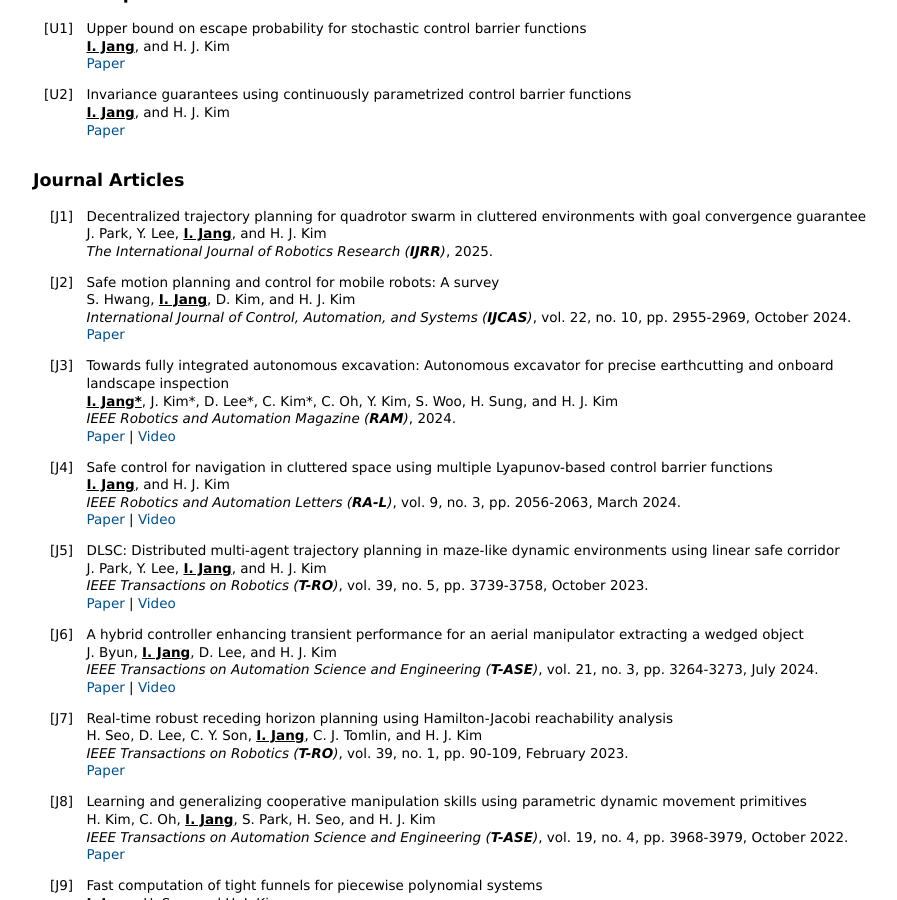
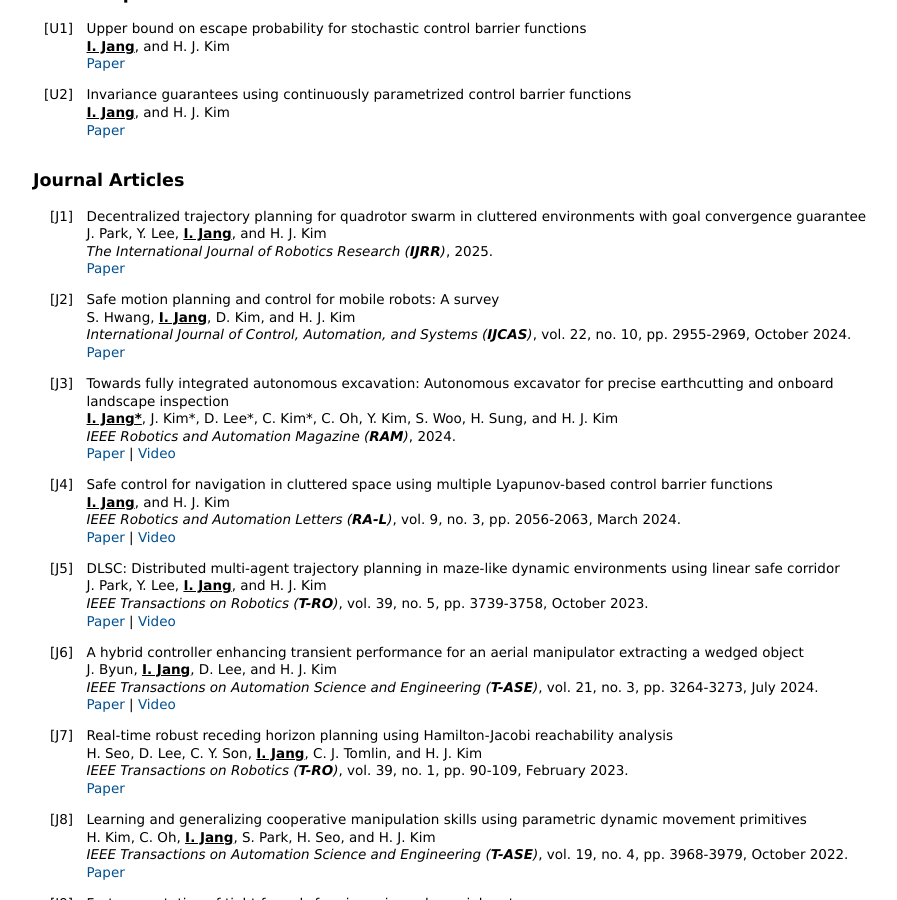
Before and after one commit to janginkyu/janginkyu.github.io, a Jekyll site: the page built from publications.md, in a window 1280 px wide and 900 px high, scrolled down 401 px. Shown: the whole window, without its empty margins (182-1079 px from the left). Built offline with Jekyll 4.4.1, drawn with Linux system fonts in a browser that asks for light colours.

Commit message:
Update publications.yml

```diff
--- a/_data/publications.yml
+++ b/_data/publications.yml
@@ -33,7 +33,8 @@
         abrv: IJRR
         date: 2025
       links:
-        paper: https://doi.org/10.1177/02783649241312352
+        - name: Paper
+          link: https://doi.org/10.1177/02783649241312352
 
     - title: "Safe motion planning and control for mobile robots: A survey"
       authors:
```
